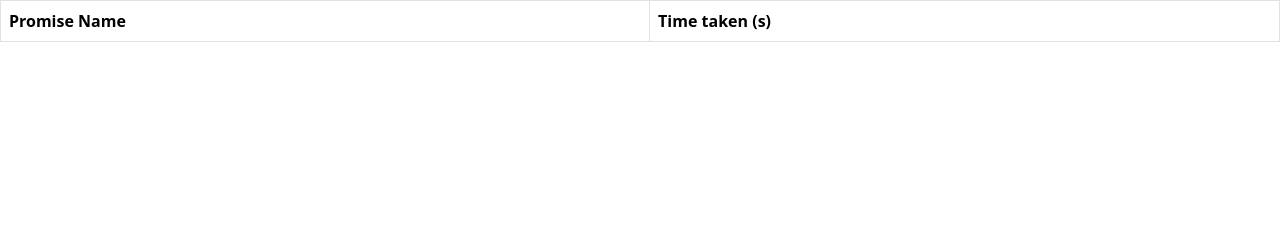
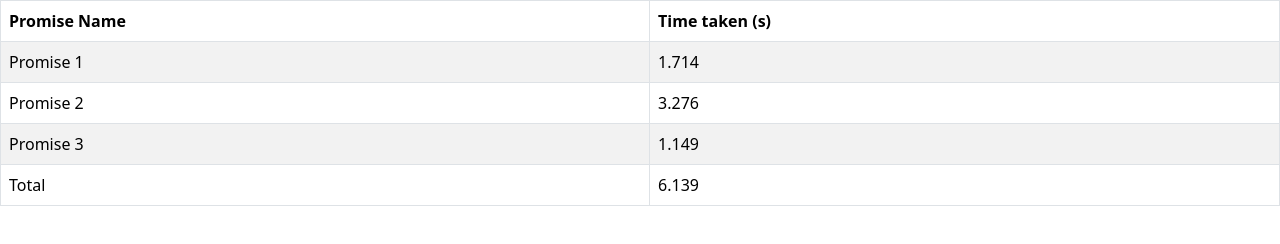
Before and after one commit to acciojob/wait-for-multiple-promises-TulasiLatha, a website: page main.html in a window 1280 px wide. Drawn offline with nearby package versions, Linux system fonts and the light colour scheme.

Commit message:
created a submission

```diff
--- a/main.html
+++ b/main.html
@@ -19,8 +19,23 @@
           <th>Promise Name</th>
           <th>Time taken (s)</th>
         </tr>
+
       </thead>
-      <tbody id="output"></tbody>
+      <tbody id="output"><tr>
+			  <td>Promise 1</td>
+			  <td>2</td>
+		  </tr>
+		  <tr>
+			  <td>Promise 2</td>
+			  <td>1</td>
+		  </tr>
+		  <tr>
+			  <td>Promise 3</td>
+			  <td>3</td>
+		  </tr>
+		  <tr>
+			  <td>Total</td>
+		  </tr></tbody>
     </table>
 
     <script type="text/javascript" src="./script.js"></script>
--- a/script.js
+++ b/script.js
@@ -1 +1,71 @@
-//your JS code here. If required.
+
+// Function to create a promise with a random delay between 1 and 3 seconds
+function createPromise(id) {
+  const delay = Math.floor(Math.random() * 3000) + 1000; // Random delay between 1 and 3 seconds
+  return new Promise((resolve) => {
+    setTimeout(() => {
+      resolve({
+        id: `Promise ${id}`,
+        delay: delay / 1000, // Convert milliseconds to seconds
+      });
+    }, delay);
+  });
+}
+
+// Function to update the table with promise results
+function updateTableWithPromises() {
+  // Select the table body
+  const tableBody = document.getElementById("output");
+
+  // Remove any existing rows
+  while (tableBody.firstChild) {
+    tableBody.removeChild(tableBody.firstChild);
+  }
+
+  // Create an array to store the promises
+  const promises = [];
+
+  // Create three promises and add them to the array
+  for (let i = 1; i <= 3; i++) {
+    promises.push(createPromise(i));
+  }
+
+  // Wait for all promises to resolve
+  Promise.all(promises)
+    .then((results) => {
+      // Create rows for each promise result
+      results.forEach((result) => {
+        const newRow = document.createElement("tr");
+        const col1 = document.createElement("td");
+        const col2 = document.createElement("td");
+
+        col1.textContent = result.id;
+        col2.textContent = result.delay.toFixed(3); // Format delay as a decimal number with 3 decimal places
+
+        newRow.appendChild(col1);
+        newRow.appendChild(col2);
+
+        tableBody.appendChild(newRow);
+      });
+
+      // Calculate and add the total row
+      const totalRow = document.createElement("tr");
+      const totalCol1 = document.createElement("td");
+      const totalCol2 = document.createElement("td");
+
+      totalCol1.textContent = "Total";
+      const totalTime = results.reduce((total, result) => total + result.delay, 0);
+      totalCol2.textContent = totalTime.toFixed(3); // Format total time as a decimal number with 3 decimal places
+
+      totalRow.appendChild(totalCol1);
+      totalRow.appendChild(totalCol2);
+
+      tableBody.appendChild(totalRow);
+    })
+    .catch((error) => {
+      console.error("At least one promise rejected:", error);
+    });
+}
+
+// Call the function to update the table with promises
+updateTableWithPromises();
```
